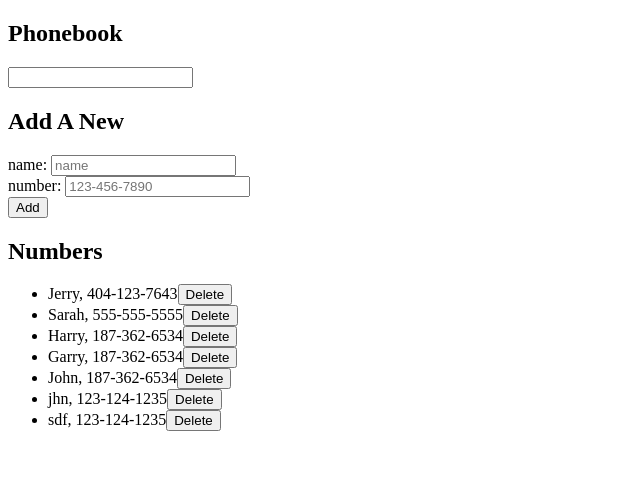
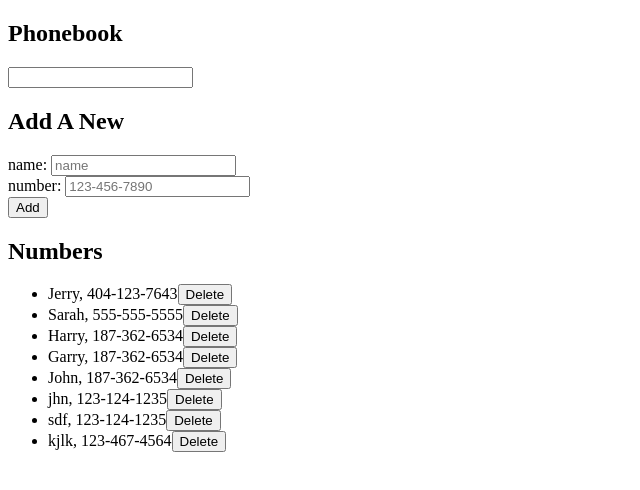
Before and after one commit to Jonathanpatinocs/reactapp, a React (Vite) app in the folder part2/phonebook/: page / in a window 1280 px wide. Shown: the top 490 px of the page, without its empty margins (0-640 px from the left). Built offline with nearby package versions, Linux system fonts and the light colour scheme; data requests are answered from the project's data file.

Commit message:
delete function

```diff
--- a/part2/phonebook/db.json
+++ b/part2/phonebook/db.json
@@ -34,6 +34,11 @@
       "id": 7,
       "name": "sdf",
       "number": "123-124-1235"
+    },
+    {
+      "id": 8,
+      "name": "kjlk",
+      "number": "123-467-4564"
     }
   ]
 }
--- a/part2/phonebook/src/App.jsx
+++ b/part2/phonebook/src/App.jsx
@@ -72,7 +72,11 @@ function App() {
     const entry = phoneBook.find(entry => entry.id === id)
     console.log(entry);
     phonebookEntry
-    .deleteEntry(entry)
+    .deleteEntry(entry).then(response => {
+      console.log(response);
+    }
+
+    )
     .catch(error => console.log(error))
 
   }
--- a/part2/phonebook/src/services/phonebookEntry.js
+++ b/part2/phonebook/src/services/phonebookEntry.js
@@ -13,7 +13,7 @@ const create = (object) => {
 
 const deleteEntry = (object) => {
 
-    const request = axios.delete(baseUrl, {data: object})
+    const request = axios.delete(`${baseUrl}?id=${object.id}`)
     console.log(object);
     return request.then(response => response.data)
 }
```
